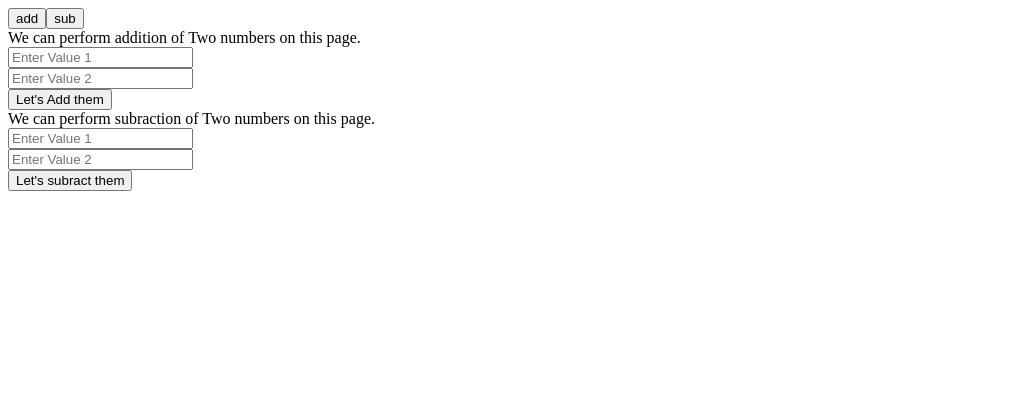
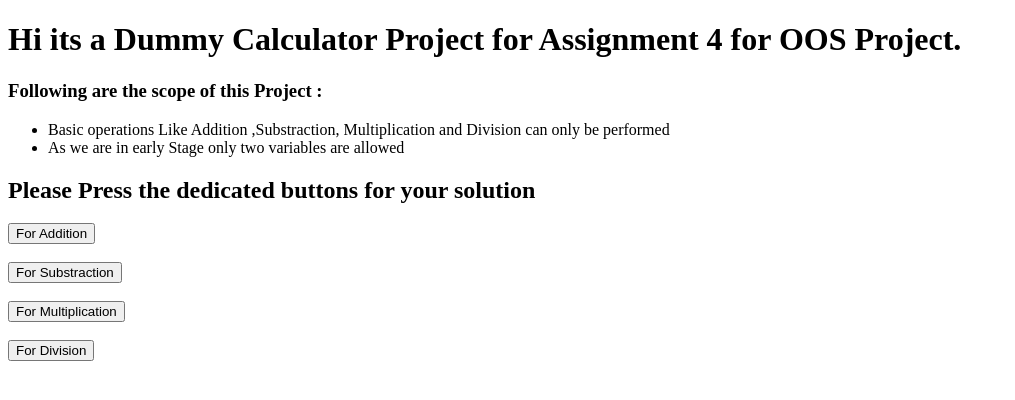
Before and after one commit to azhar0610/Calculator, an Angular app: page / in a window 1280 px wide. Shown: the top 400 px of the page, without its empty margins (0-1015 px from the left). Built offline with nearby package versions, Linux system fonts and the light colour scheme.

Commit message:
Creating Home and  functiolity for + & - button

```diff
--- a/src/app/app.component.html
+++ b/src/app/app.component.html
@@ -1,6 +1,21 @@
-<div>
-  <button>add</button>
-  <button>sub</button>
+<H1> Hi its a Dummy Calculator Project for Assignment 4 for OOS Project.</H1>
+
+<H3>Following are the scope of this Project :</H3>
+<ul>
+<li>Basic operations Like Addition ,Substraction, Multiplication and Division can only be performed</li>
+<li>As we are in early Stage only two variables are allowed</li>
+</ul>
+
+<H2>Please Press the dedicated buttons for your solution</H2>
+
+<button type="button" (click) = "getOperation('+')" class="operator" value="+">For Addition</button> <br> <br>
+<button type="button" (click) = "getOperation('-')" class="operator" value="-">For Substraction</button> <br> <br>
+<button type="button" (click) = "getOperation('*')" class="operator" value="*">For Multiplication</button> <br> <br>
+<button type="button" (click) = "getOperation('/')" class="operator" value="/">For Division</button> <br> <br>
+<br> <br>
+<div *ngIf="operation == '+'">
+  <app-addition></app-addition>
 </div>
-<div> <app-addition></app-addition></div>
-<div><app-subraction></app-subraction></div>
+<div  *ngIf="operation == '-'">
+  <app-subraction></app-subraction>
+</div>
--- a/src/app/app.component.ts
+++ b/src/app/app.component.ts
@@ -7,4 +7,9 @@ import { Component } from '@angular/core';
 })
 export class AppComponent {
   title = 'calculator';
+  operation !: string;
+
+  getOperation(operand : string){
+    this.operation = operand;
+  }
 }
```
